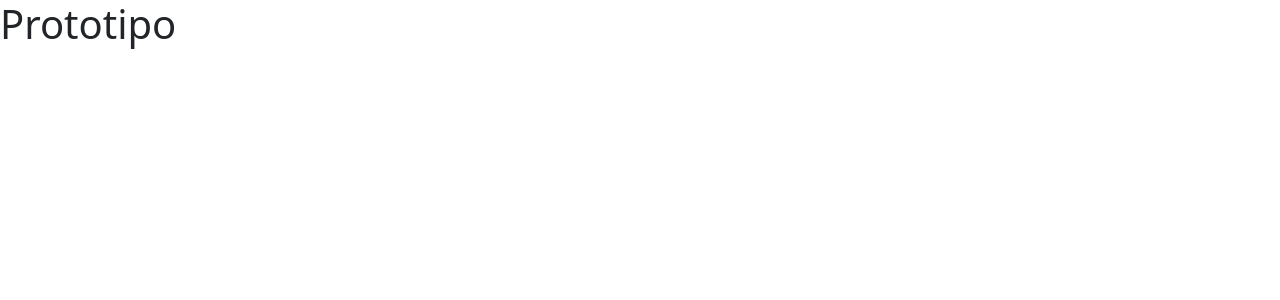
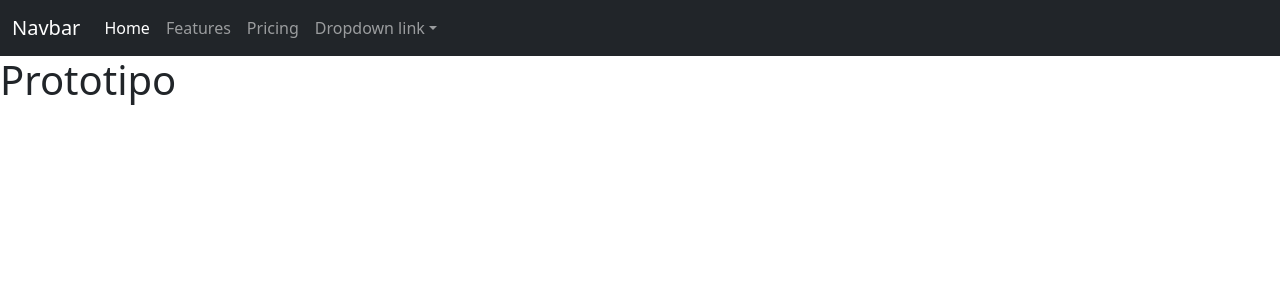
Before and after one commit to Hmmlov/prototipo, a React (Create React App) app: page / in a window 1280 px wide. Shown: the top 300 px of the page. Built offline with nearby package versions, Linux system fonts and the light colour scheme.

Commit message:
cambio00

```diff
--- a/src/App.js
+++ b/src/App.js
@@ -1,9 +1,10 @@
 import './App.css';
-import Inicio from './Views/Inicio'
-import Menu from './Views/Menu'
+import Inicio from './views/Inicio'
+import Menu from './views/Menu'
 function App() {
   return (
     <>
+      <Menu/>
       <Inicio/>
     </>
   );
--- /dev/null
+++ b/src/Views/Clientes/index.jsx
@@ -0,0 +1 @@
+//clientes
--- /dev/null
+++ b/src/Views/Facturas/index.jsx
@@ -0,0 +1 @@
+//Facturas
--- /dev/null
+++ b/src/Views/Productos/index.jsx
@@ -0,0 +1 @@
+//Productos
--- /dev/null
+++ b/src/Views/Ventas/index.jsx
@@ -0,0 +1 @@
+//Ventas
```
